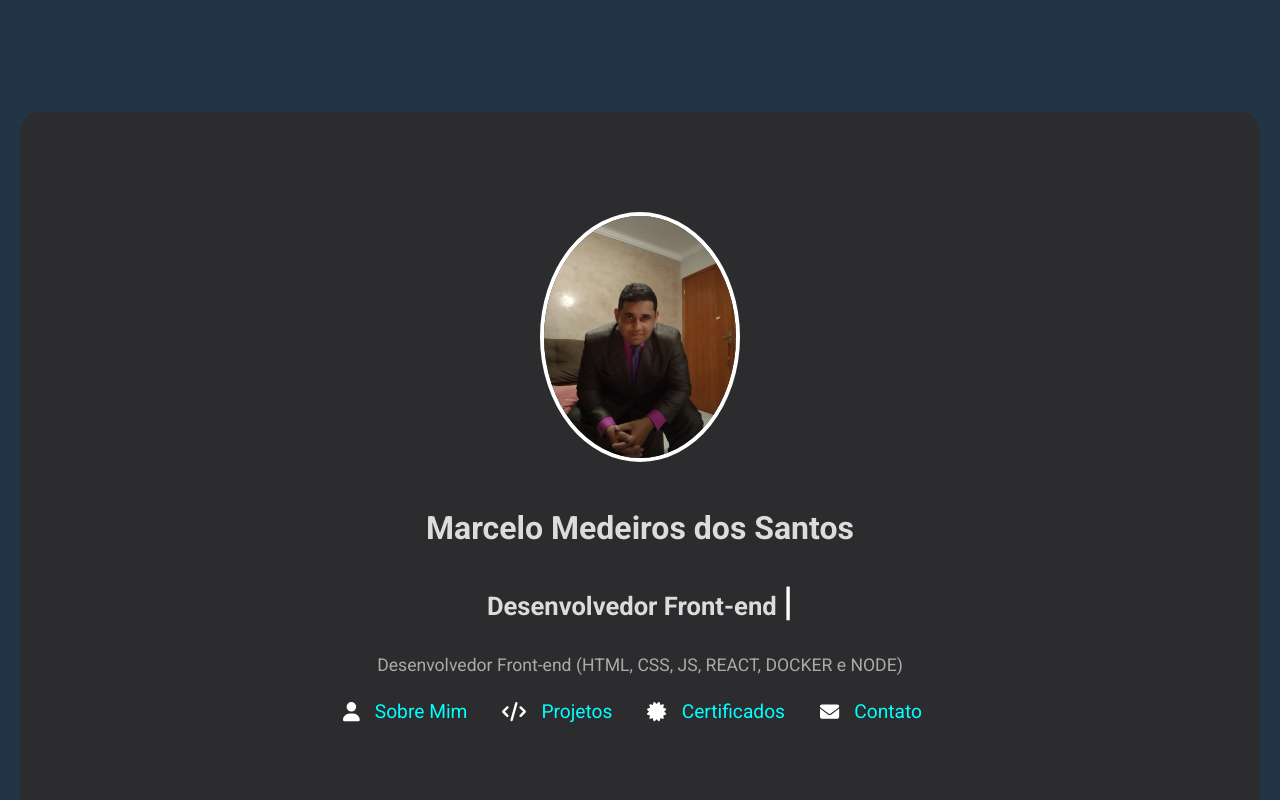
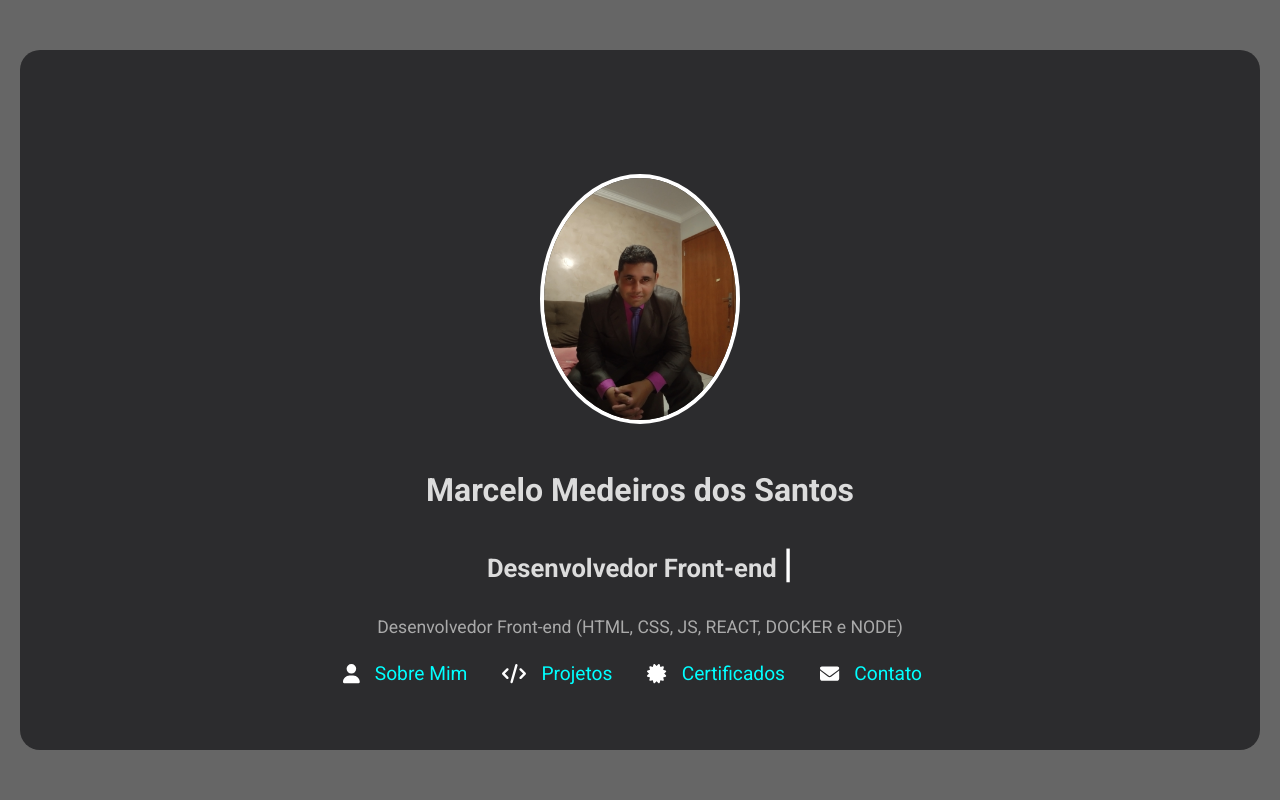
Before and after one commit to MarceloMederi/Portifolio, a React (Vite) app in the folder Portifolio/: page / in a window 1280 px wide. Shown: the top 800 px of the page. Built offline with nearby package versions, Linux system fonts and the light colour scheme.

Commit message:
Feito a alteração no css Header.css. Removido o header::before, pois estava ofuscando a legibilidade das cores, achei melhor retirar. e aproveitei e alterei o index.css para uma cor neutra

```diff
--- a/Portifolio/src/components/styles/Header.css
+++ b/Portifolio/src/components/styles/Header.css
@@ -1,31 +1,25 @@
 /* Header Styling */
 .ini-container {
-  margin-top: 5%;
+  padding-top: 10%;
   border-radius: 20px;
+  height: 100%;
 }
 
 header {
   position: relative;
   text-align: center;
   padding: 50px 20px;
+  width: 100%;
   height: 100vh;
+  min-height: 500px;
   color: white;
-  background-attachment: fixed; /* Parallax Effect */
+  background-attachment: fixed; /* Efeito Parallax */
 }
+
 
 .header-content {
   position: relative;
   z-index: 2;
-}
-
-header::before {
-  content: "";
-  top: 0;
-  left: 0;
-  right: 0;
-  bottom: 0;
-  background: rgba(0, 0, 0, 0.6);
-  z-index: 1;
 }
 
 .profile-photo {
--- a/Portifolio/src/index.css
+++ b/Portifolio/src/index.css
@@ -7,7 +7,7 @@
 
   color-scheme: light dark;
   color: rgba(255, 255, 255, 0.87);
-  background-color: #213547;
+  background: linear-gradient(rgba(0, 0, 0, 0.6), rgba(0, 0, 0, 0.6)); /* Fundo com gradiente escuro */
 
   font-synthesis: none;
   text-rendering: optimizeLegibility;
```
